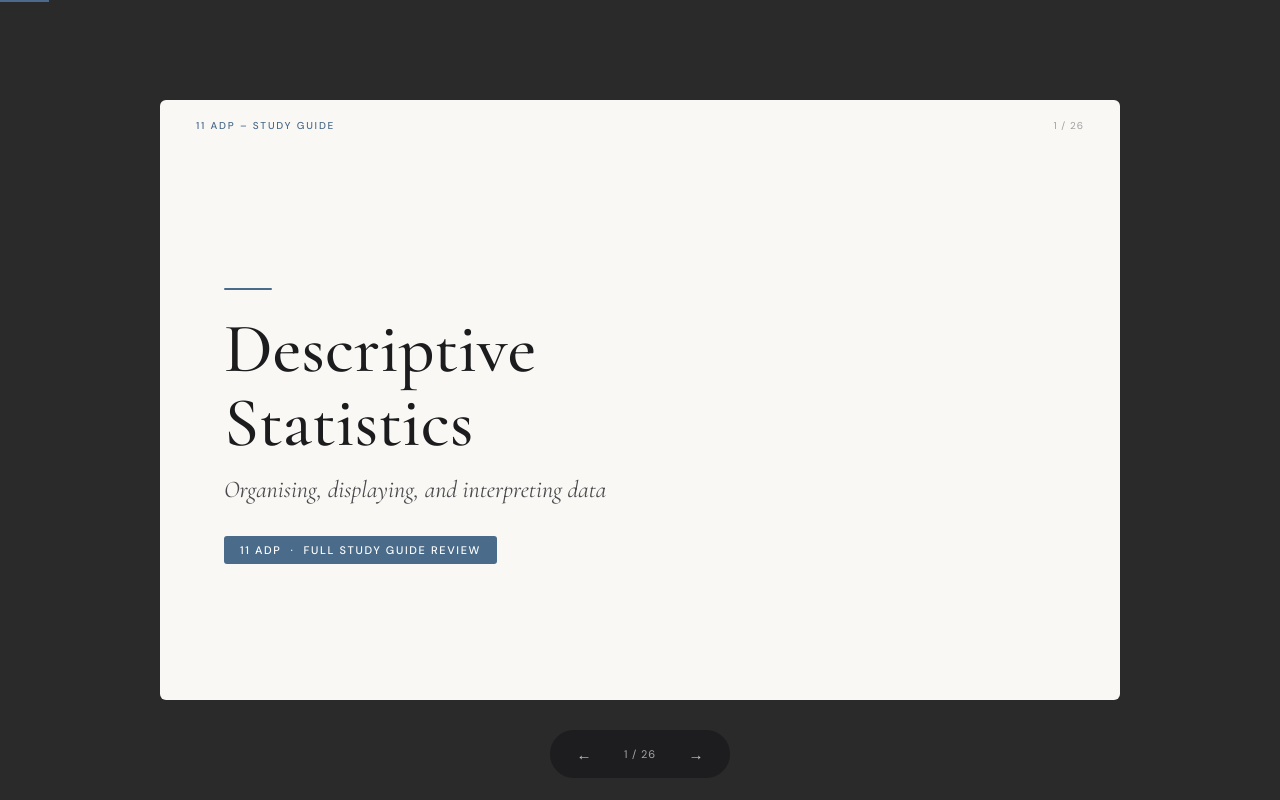
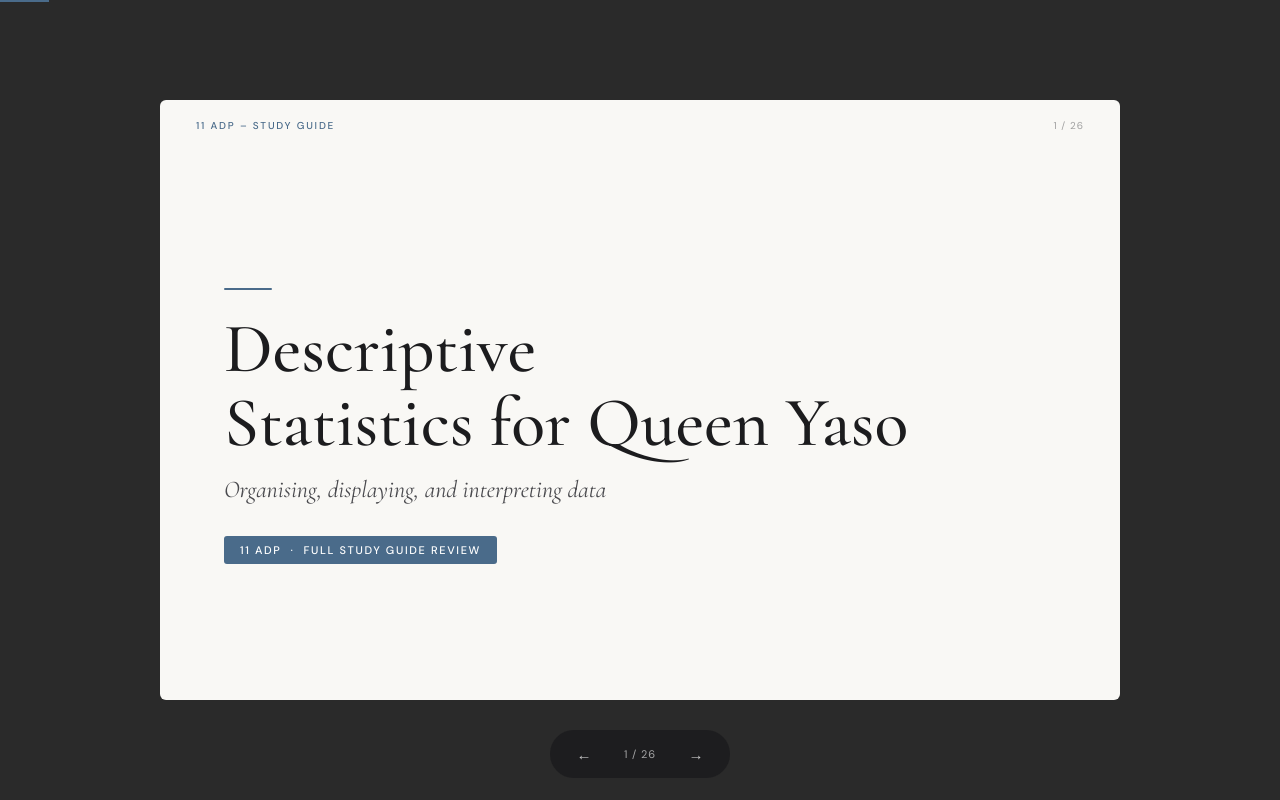
Before and after one commit to AliFarhatt/Descriptive_Statistics, a plain HTML site: page index.html in a window 1280 px wide. Drawn offline with nearby package versions, Linux system fonts and the light colour scheme.

Commit message:
Update index.html

```diff
--- a/index.html
+++ b/index.html
@@ -495,7 +495,7 @@
   </div>
   <div class="slide-body">
     <div class="rule-line"></div>
-    <div class="mega-title">Descriptive<br>Statistics</div>
+    <div class="mega-title">Descriptive<br>Statistics for Queen Yaso</div>
     <div class="mega-subtitle">Organising, displaying, and interpreting data</div>
     <div class="title-badge">11 ADP &nbsp;·&nbsp; Full Study Guide Review</div>
   </div>
```
